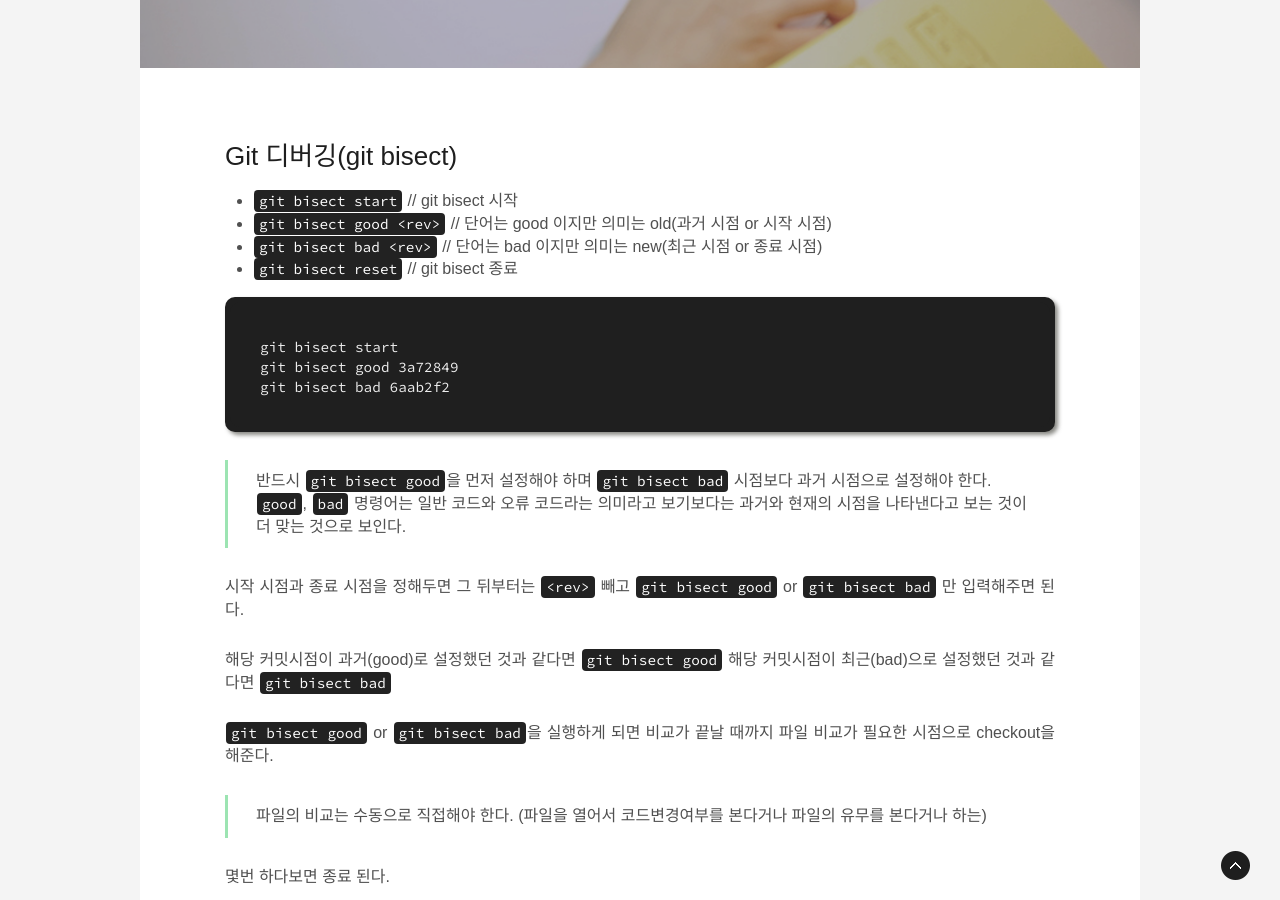
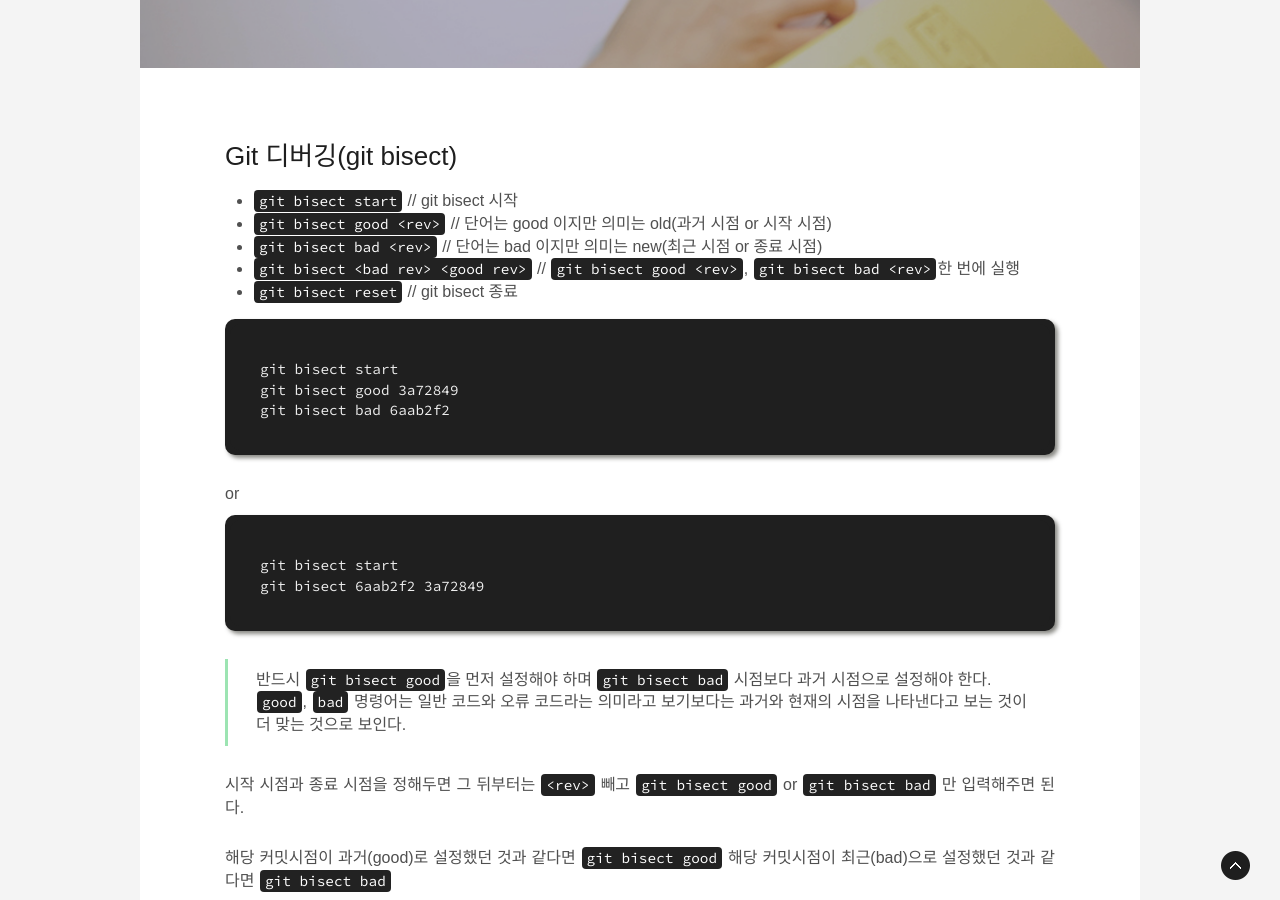
Before and after one commit to gutmate/gutmate.github.com, a Jekyll site: the page built from _posts/2020-05-11-git-bisect.md, in a window 1280 px wide and 900 px high, scrolled down 369 px. Built offline with Jekyll 4.4.1, drawn with Linux system fonts in a browser that asks for light colours; some web fonts are replaced; comment, search, counter and statistics services are not loaded.

Commit message:
Update git bisect

````diff
--- a/_posts/2020-05-11-git-bisect.md
+++ b/_posts/2020-05-11-git-bisect.md
@@ -13,12 +13,18 @@
 - `git bisect start` // git bisect 시작
 - `git bisect good <rev>` // 단어는 good 이지만 의미는 old(과거 시점 or 시작 시점)
 - `git bisect bad <rev>` // 단어는 bad 이지만 의미는 new(최근 시점 or 종료 시점)
+- `git bisect <bad rev> <good rev>` // `git bisect good <rev>`, `git bisect bad <rev>`한 번에 실행
 - `git bisect reset` // git bisect 종료
 
 ```
 git bisect start
 git bisect good 3a72849
 git bisect bad 6aab2f2
+```
+or
+```
+git bisect start
+git bisect 6aab2f2 3a72849
 ```
 
 > 반드시 `git bisect good`을 먼저 설정해야 하며 `git bisect bad` 시점보다 과거 시점으로 설정해야 한다.<br>
````
